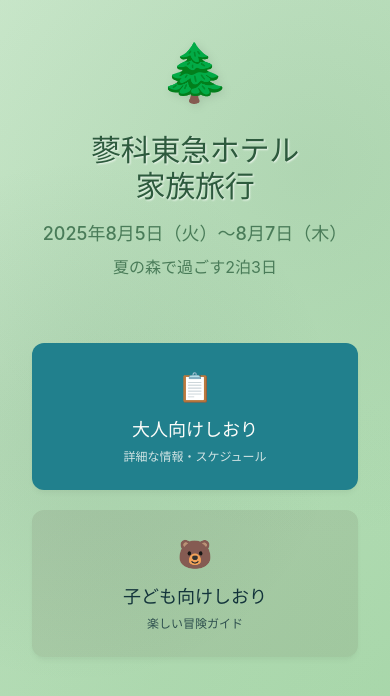
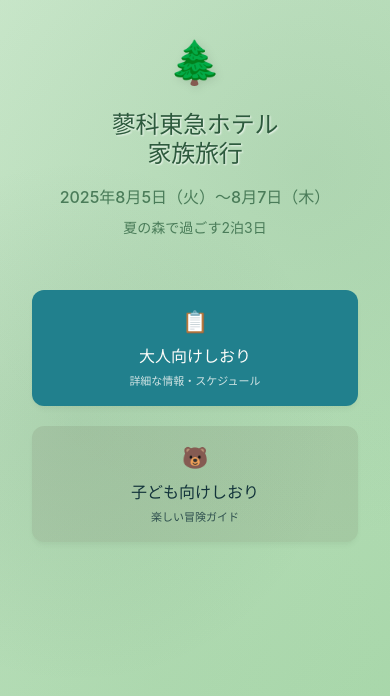
Before and after one commit to KPSTprog2024/tateshi, a plain HTML site: page index.html in a window 390 px wide. Drawn offline with Linux system fonts and the light colour scheme.

Commit message:
Adjust layout for small screens

```diff
--- a/style.css
+++ b/style.css
@@ -794,6 +794,36 @@ select.form-control {
   opacity: 0.8;
 }
 
+/* Adjust layout for smaller screens to prevent content overlap */
+@media (max-width: 480px), (max-height: 700px) {
+  .forest-icon {
+    font-size: 3rem;
+  }
+  .main-title {
+    font-size: var(--font-size-3xl);
+  }
+  .trip-dates {
+    font-size: var(--font-size-lg);
+  }
+  .trip-subtitle {
+    font-size: var(--font-size-base);
+    margin-bottom: var(--space-20);
+  }
+  .choice-btn {
+    padding: var(--space-16);
+    min-height: 100px;
+  }
+  .btn-icon {
+    font-size: 1.5rem;
+  }
+  .btn-text {
+    font-size: var(--font-size-lg);
+  }
+  .btn-desc {
+    font-size: var(--font-size-xs);
+  }
+}
+
 /* Page headers */
 .page-header {
   display: flex;
```
